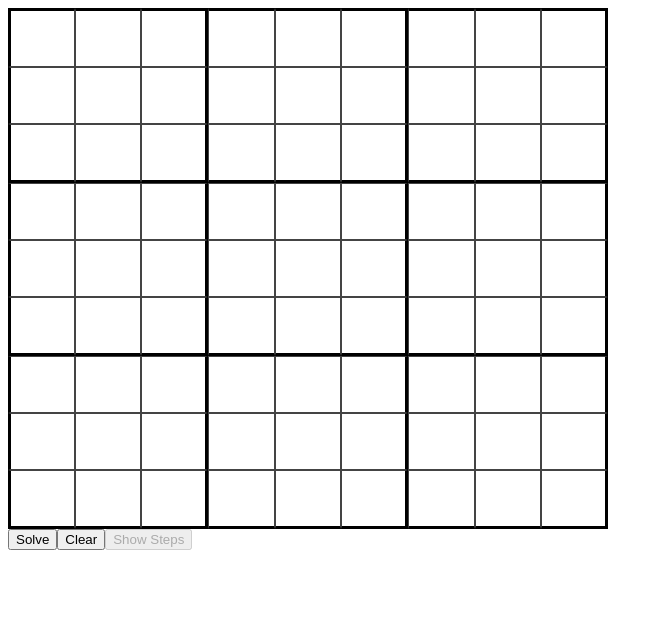
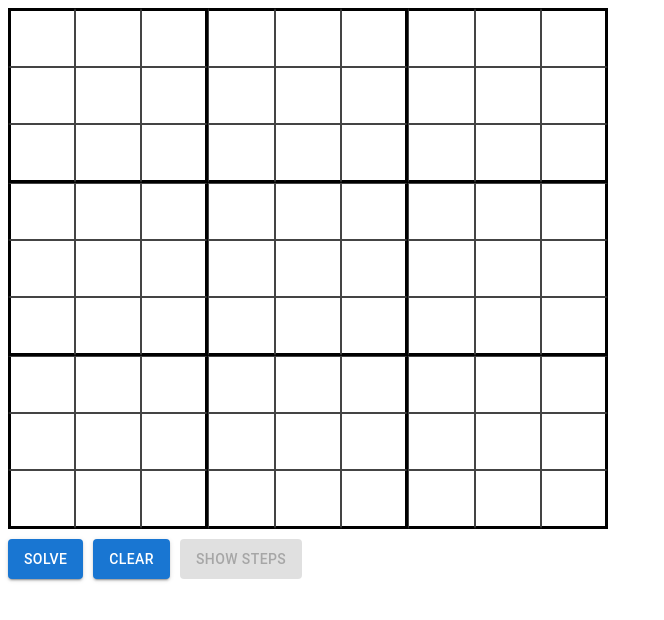
Before and after one commit to JacobThwaites/Sudoku-Solver, a React (Create React App) app: page / in a window 1280 px wide. Shown: the top 620 px of the page, without its empty margins (0-664 px from the left). Built offline with nearby package versions, Linux system fonts and the light colour scheme; the HTML template or start-up script is replaced by a standard one.

Commit message:
use material UI buttons

```diff
--- a/package.json
+++ b/package.json
@@ -3,6 +3,9 @@
   "version": "0.1.0",
   "private": true,
   "dependencies": {
+    "@emotion/react": "^11.10.4",
+    "@emotion/styled": "^11.10.4",
+    "@mui/material": "^5.10.3",
     "@testing-library/jest-dom": "^5.16.4",
     "@testing-library/react": "^13.3.0",
     "@testing-library/user-event": "^13.5.0",
--- a/src/App.tsx
+++ b/src/App.tsx
@@ -1,8 +1,8 @@
 import { useRef, useState, useEffect } from "react";
-import SolveButton from "./SolveButton";
 import Sudoku from "./sudoku/Sudoku";
 import { emptyRows } from "./utils/emptyRowGenerator";
 import { SudokuGridType } from "./SudokuGridType";
+import SudokuButtons from "./sudoku/SudokuButtons";
 
 
 export default function App(): JSX.Element {
@@ -98,15 +98,16 @@ export default function App(): JSX.Element {
         rows={rows}
         startingPosition={startingPosition}
       />
-      <SolveButton
-        disabled={isSolveButtonPressed}
-        sudoku={rows}
-        setStartingPosition={updateStartingPosition}
-        updateRows={onSolveButtonPressed}
+      <SudokuButtons
+        isSolveButtonDisabled={isSolveButtonPressed}
+        rows={rows}
+        updateStartingPosition={updateStartingPosition}
+        onSolveButtonPressed={onSolveButtonPressed}
         setSolutionSteps={setSolutionSteps}
+        onClearButtonPressed={onClearButtonPressed}
+        isShowStepsButtonDisabled={!solutionSteps.length}
+        onSolutionButtonClick={showSolutionSteps}
       />
-      <button onClick={onClearButtonPressed}>Clear</button>
-      <button disabled={!solutionSteps.length} onClick={showSolutionSteps}>Show Steps</button>
     </div>
   );
 }
--- a/src/SolveButton.tsx
+++ b/src/SolveButton.tsx
@@ -1,4 +1,4 @@
-import React from "react";
+import StyledButton from "./sudoku/Button";
 import { SudokuGridType } from "./SudokuGridType";
 
 
@@ -30,5 +30,5 @@ export default function SolveButton(props: SolveButtonProps) {
     props.setSolutionSteps(data.steps);
   }
 
-  return <button disabled={props.disabled} onClick={fetchSolution}>Solve</button>;
+  return <StyledButton disabled={props.disabled} onClick={fetchSolution} label='Solve'/>
 }
--- /dev/null
+++ b/src/sudoku/Button.tsx
@@ -0,0 +1,19 @@
+import Button from '@mui/material/Button';
+
+type Props = {
+    onClick: any,
+    label: string,
+    disabled?: boolean
+}
+
+export default function StyledButton(props: Props): JSX.Element {
+    return (
+        <Button
+            variant='contained'
+            onClick={props.onClick}
+            disabled={props.disabled}
+        >
+        {props.label}
+        </Button>
+    )
+}
--- /dev/null
+++ b/src/sudoku/SudokuButtons.css
@@ -0,0 +1,7 @@
+#sudoku-buttons {
+    display: flex;
+    width: 400px;
+    gap: 10px;
+    height: 40px;
+    margin-top: 10px;
+}
--- /dev/null
+++ b/src/sudoku/SudokuButtons.tsx
@@ -0,0 +1,32 @@
+import { Dispatch, SetStateAction } from "react";
+import SolveButton from "../SolveButton";
+import { SudokuGridType } from "../SudokuGridType";
+import StyledButton from "./Button";
+import './SudokuButtons.css';
+
+type Props = {
+    isSolveButtonDisabled: boolean,
+    rows: SudokuGridType,
+    updateStartingPosition(startingPosition: SudokuGridType): void,
+    onSolveButtonPressed(rows: SudokuGridType): void,
+    setSolutionSteps: Dispatch<SetStateAction<any[]>>,
+    onClearButtonPressed(): void,
+    isShowStepsButtonDisabled: boolean,
+    onSolutionButtonClick(): void
+}
+
+export default function SudokuButtons(props: Props): JSX.Element {
+    return (
+        <div id='sudoku-buttons'>
+            <SolveButton
+                disabled={props.isSolveButtonDisabled}
+                sudoku={props.rows}
+                setStartingPosition={props.updateStartingPosition}
+                updateRows={props.onSolveButtonPressed}
+                setSolutionSteps={props.setSolutionSteps}
+            />
+            <StyledButton onClick={props.onClearButtonPressed} label='Clear'/>
+            <StyledButton disabled={props.isShowStepsButtonDisabled} onClick={props.onSolutionButtonClick} label='Show Steps'/>
+        </div>
+    );
+}
```
Also changed, not shown: 1 other file (tests, documents, lock files or other folders).
